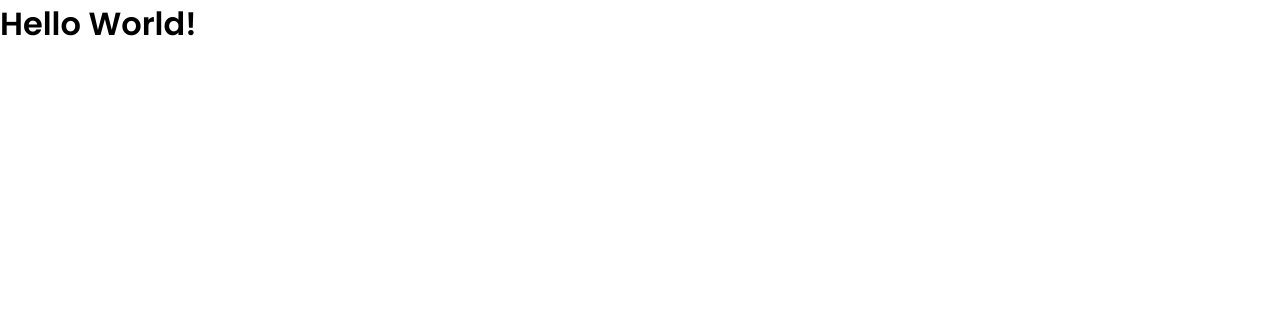
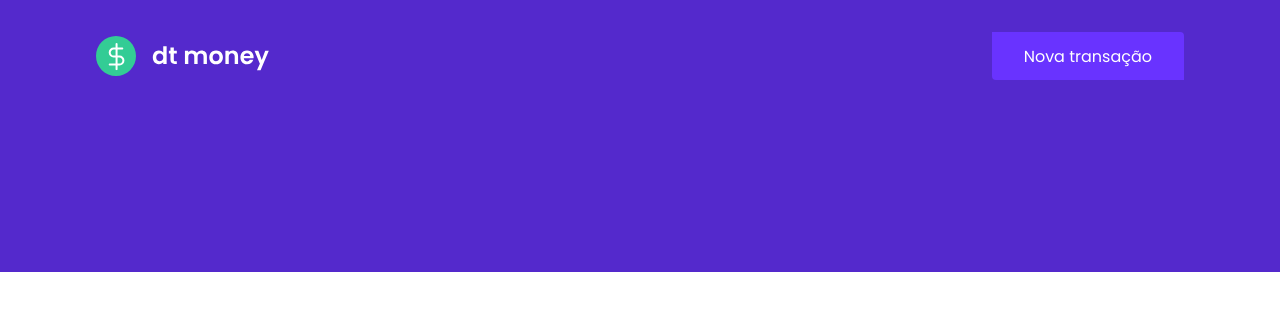
Before and after one commit to JulioZittei/dtmoney, a React (Create React App) app: page / in a window 1280 px wide. Shown: the top 310 px of the page. Built offline with nearby package versions, Linux system fonts and the light colour scheme.

Commit message:
Add Header component

```diff
--- a/public/index.html
+++ b/public/index.html
@@ -9,7 +9,7 @@
   <link rel="shortcut icon" href="favicon.png" type="image/x-icon">
   <link href="https://fonts.googleapis.com/css2?family=Poppins:wght@400;600&family=Roboto:wght@400;700&display=swap"
     rel="stylesheet">
-  <title>DTMoney</title>
+  <title>dtMoney</title>
 </head>
 
 <body>
--- a/src/App.tsx
+++ b/src/App.tsx
@@ -1,11 +1,12 @@
+import { Header } from './components/Header';
 import { GlobalStyle } from './styles/global';
 
 export function App() {
   return (
-    <div className="App">
-      <h1>Hello World!</h1>
+    <>
+      <Header />
       <GlobalStyle />
-    </div>
+    </>
   );
 }
 
--- /dev/null
+++ b/src/components/Header/index.tsx
@@ -0,0 +1,13 @@
+import logoImg from '../../assets/logo.svg';
+import { Container, Content } from './styles';
+
+export function Header() {
+  return (
+    <Container>
+      <Content>
+        <img src={logoImg} alt="dtMoney" />
+        <button type="button">Nova transação</button>
+      </Content>
+    </Container>
+  );
+}
--- /dev/null
+++ b/src/components/Header/styles.ts
@@ -0,0 +1,31 @@
+import styled from 'styled-components';
+
+export const Container = styled.header`
+  background: var(--blue);
+`;
+
+export const Content = styled.div`
+  max-width: 1120px;
+  margin: 0 auto;
+
+  padding: 2rem 1rem 12rem;
+  display: flex;
+  align-items: center;
+  justify-content: space-between;
+
+  button {
+    font-size: 1rem;
+    color: #fff;
+    background: var(--blue-light);
+    border: 0;
+    padding: 0 2rem;
+    border-radius: 0%.25rem;
+    height: 3rem;
+
+    transition: filter 0.2s;
+
+    &:hover {
+      filter: brightness(0.9);
+    }
+  }
+`;
```
